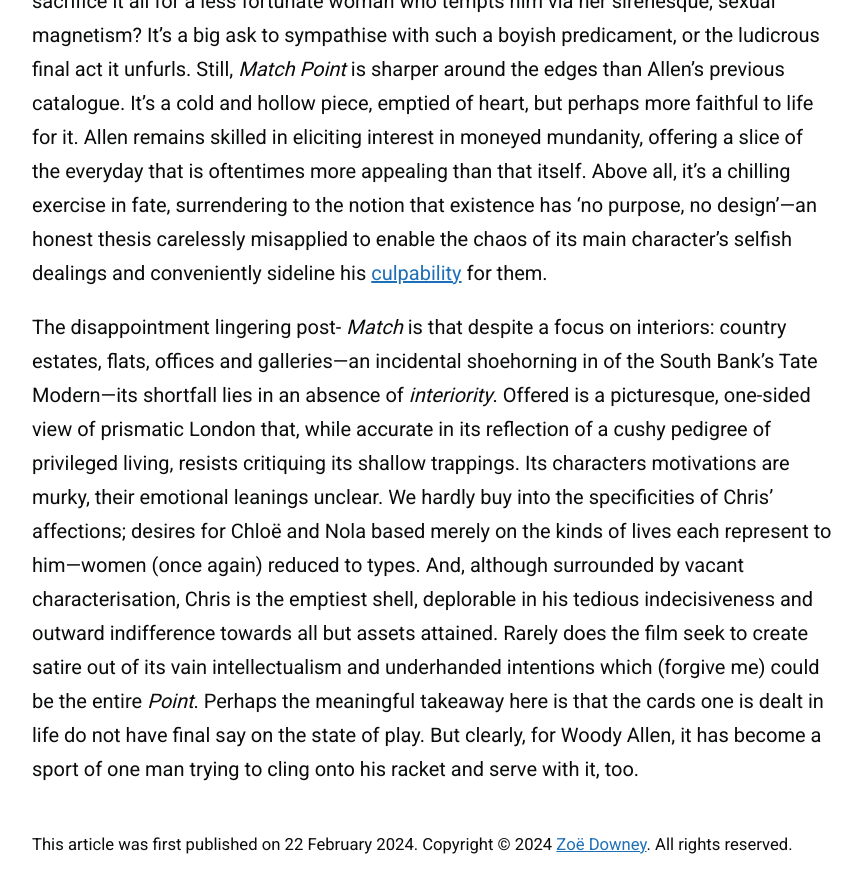
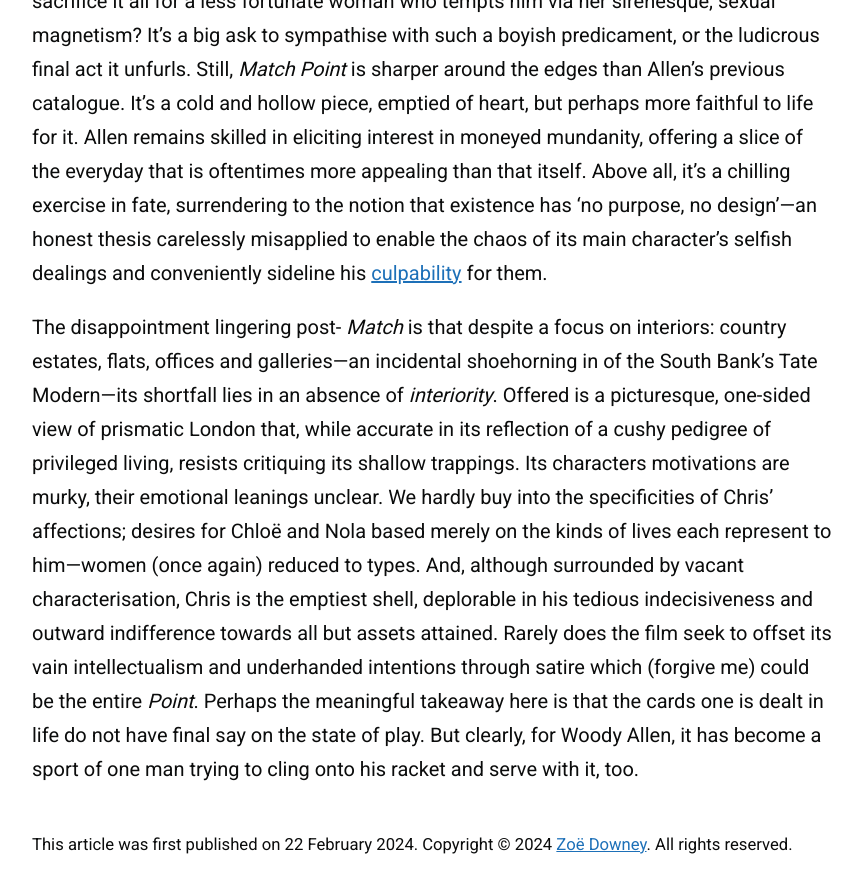
Before and after one commit to zoeurl/zoedowney.github.io, a Jekyll site: the page built from _posts/2024-2-22-match-point.md, in a window 1280 px wide and 900 px high, scrolled down 2968 px. Shown: the top 893 px of the window, without its empty margins (208-1070 px from the left). Built offline with Jekyll 4.4.1, drawn with Linux system fonts in a browser that asks for light colours.

Commit message:
Update 2024-2-22-match-point.md

```diff
--- a/_posts/2024-2-22-match-point.md
+++ b/_posts/2024-2-22-match-point.md
@@ -23,4 +23,4 @@
 
 It is on this essential, but tiresome, male conflict that _Match Point_ rests: does our protagonist choose wealth, standing and security tethered to a lukewarm coupling, or sacrifice it all for a less fortunate woman who tempts him via her sirenesque, sexual magnetism? It's a big ask to sympathise with such a boyish predicament, or the ludicrous final act it unfurls. Still, _Match Point_ is sharper around the edges than Allen’s previous catalogue. It’s a cold and hollow piece, emptied of heart, but perhaps more faithful to life for it. Allen remains skilled in eliciting interest in moneyed mundanity, offering a slice of the everyday that is oftentimes more appealing than that itself. Above all, it’s a chilling exercise in fate, surrendering to the notion that existence has ‘no purpose, no design’—an honest thesis carelessly misapplied to enable the chaos of its main character’s selfish dealings and conveniently sideline his [culpability](https://www.theguardian.com/film/2023/sep/08/woody-allen-venice-applause-metoo) for them.
 
-The disappointment lingering post- _Match_ is that despite a focus on interiors: country estates, flats, offices and galleries—an incidental shoehorning in of the South Bank’s Tate Modern—its shortfall lies in an absence of _interiority_. Offered is a picturesque, one-sided view of prismatic London that, while accurate in its reflection of a cushy pedigree of privileged living, resists critiquing its shallow trappings. Its characters motivations are murky, their emotional leanings unclear. We hardly buy into the specificities of Chris’ affections; desires for Chloë and Nola based merely on the kinds of lives each represent to him—women (once again) reduced to types. And, although surrounded by vacant characterisation, Chris is the emptiest shell, deplorable in his tedious indecisiveness and outward indifference towards all but assets attained. Rarely does the film seek to create satire out of its vain intellectualism and underhanded intentions which (forgive me) could be the entire _Point_. Perhaps the meaningful takeaway here is that the cards one is dealt in life do not have final say on the state of play. But clearly, for Woody Allen, it has become a sport of one man trying to cling onto his racket and serve with it, too.
+The disappointment lingering post- _Match_ is that despite a focus on interiors: country estates, flats, offices and galleries—an incidental shoehorning in of the South Bank’s Tate Modern—its shortfall lies in an absence of _interiority_. Offered is a picturesque, one-sided view of prismatic London that, while accurate in its reflection of a cushy pedigree of privileged living, resists critiquing its shallow trappings. Its characters motivations are murky, their emotional leanings unclear. We hardly buy into the specificities of Chris’ affections; desires for Chloë and Nola based merely on the kinds of lives each represent to him—women (once again) reduced to types. And, although surrounded by vacant characterisation, Chris is the emptiest shell, deplorable in his tedious indecisiveness and outward indifference towards all but assets attained. Rarely does the film seek to offset its vain intellectualism and underhanded intentions through satire which (forgive me) could be the entire _Point_. Perhaps the meaningful takeaway here is that the cards one is dealt in life do not have final say on the state of play. But clearly, for Woody Allen, it has become a sport of one man trying to cling onto his racket and serve with it, too.
```
